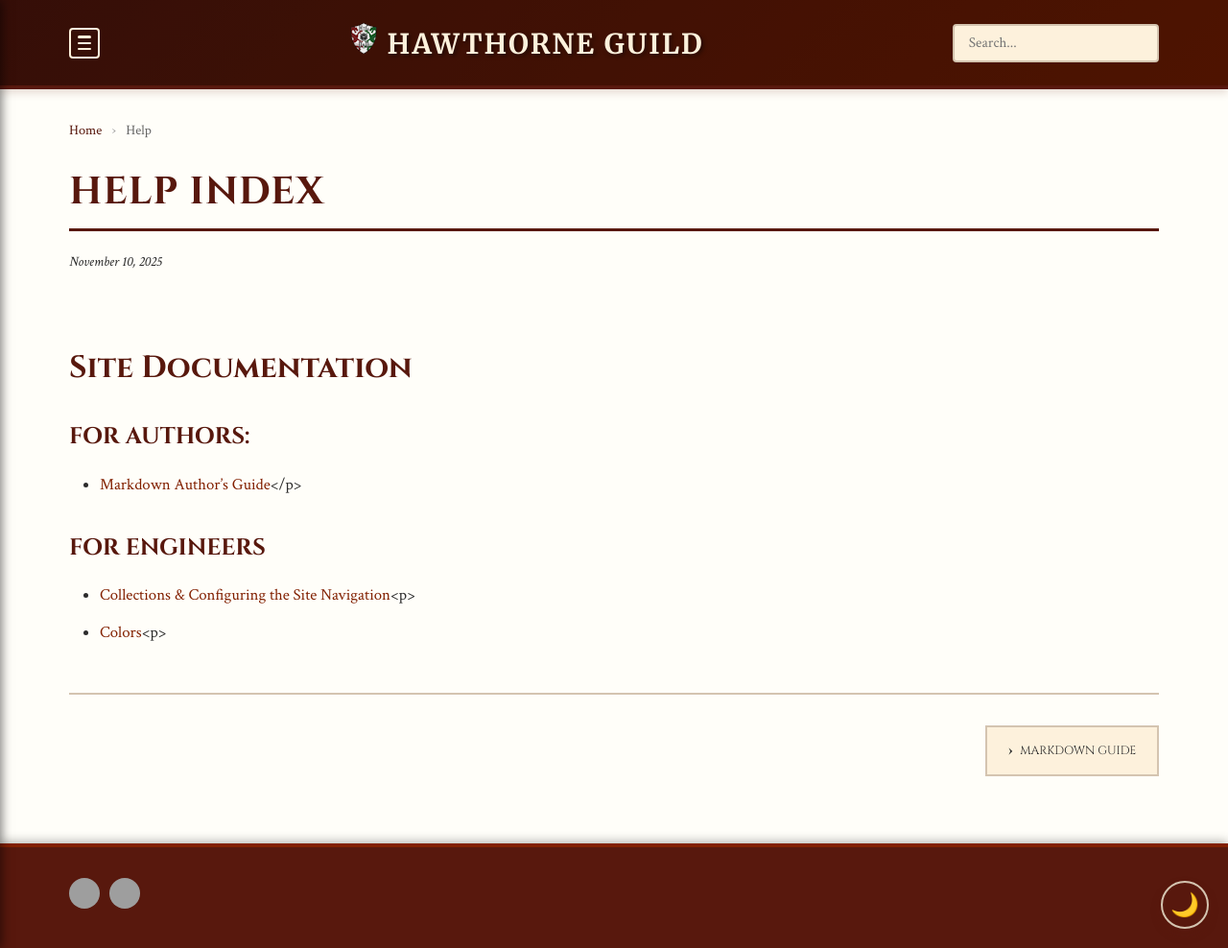
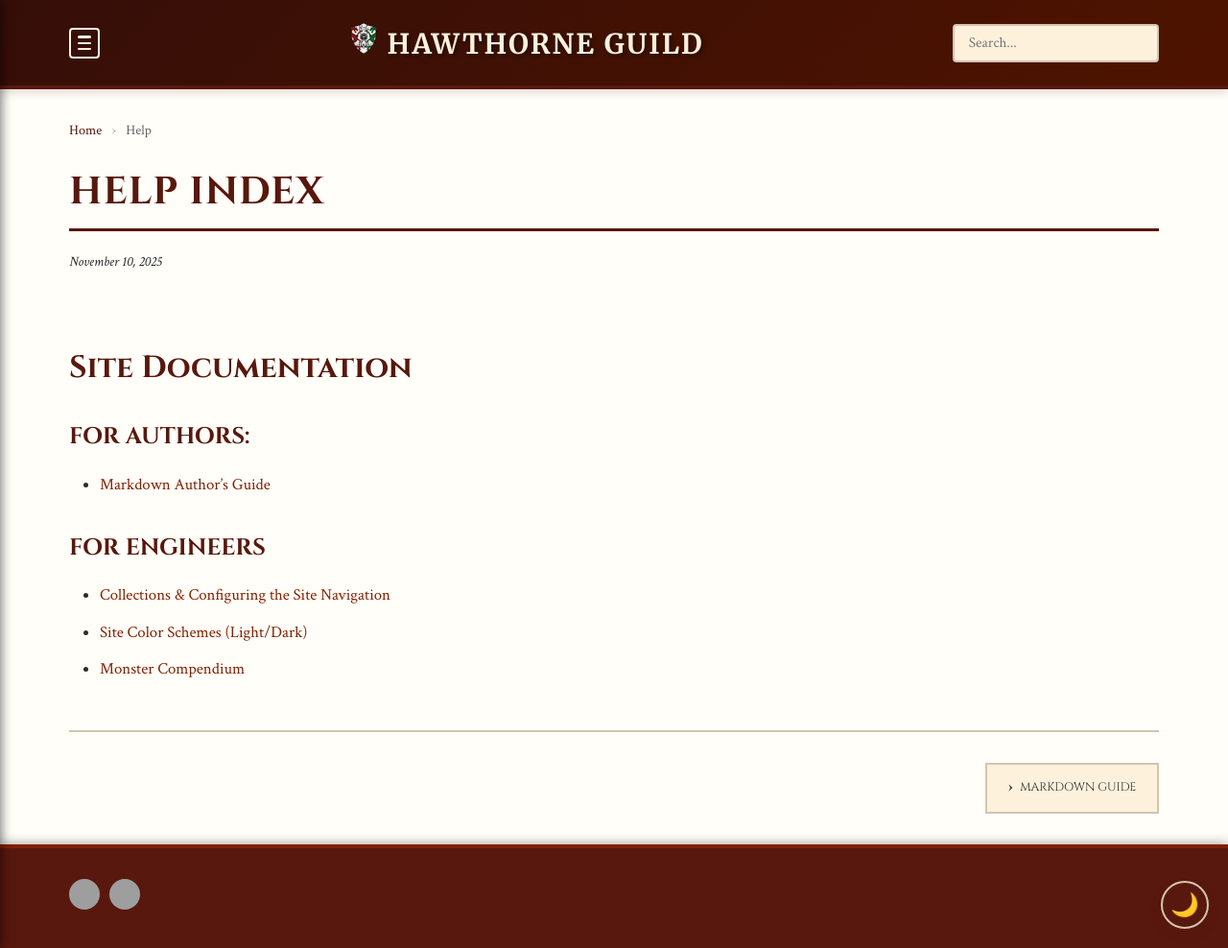
Before and after one commit to coconutswallow/Guides, a Jekyll site: the page built from _help/start.md, in a window 1280 px wide and 988 px high. Shown: the whole window at 96% size. Built offline with Jekyll 4.4.1, drawn with Linux system fonts in a browser that asks for light colours; comment, search, counter and statistics services are not loaded; grey boxes are pictures that could not be loaded.

Commit message:
Update start.md

```diff
--- a/_help/start.md
+++ b/_help/start.md
@@ -7,9 +7,10 @@
 
 ### For Authors:
 
-- <a href="{{ 'help/markdown/' | relative_url }}">Markdown Author's Guide</a></p>
+- <a href="{{ 'help/markdown/' | relative_url }}">Markdown Author's Guide</a>
 
 ### For Engineers
 
-- <a href="{{ 'help/collections/' | relative_url }}">Collections & Configuring the Site Navigation</a><p>
-- <a href="{{ 'help/colors/' | relative_url }}">Colors</a><p>
+- <a href="{{ 'help/collections/' | relative_url }}">Collections & Configuring the Site Navigation</a>
+- <a href="{{ 'help/colors/' | relative_url }}">Site Color Schemes (Light/Dark)</a>
+- <a href="{{ 'help/Monster-Compendium' | relative_url }}">Monster Compendium</a>
```
